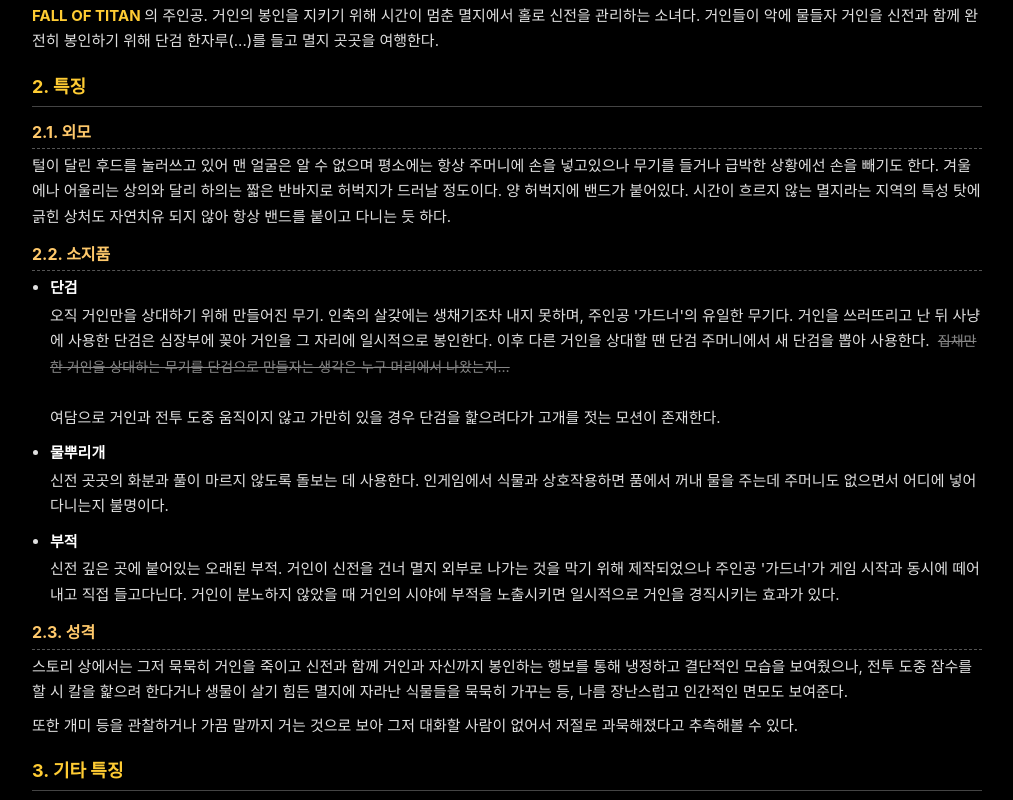
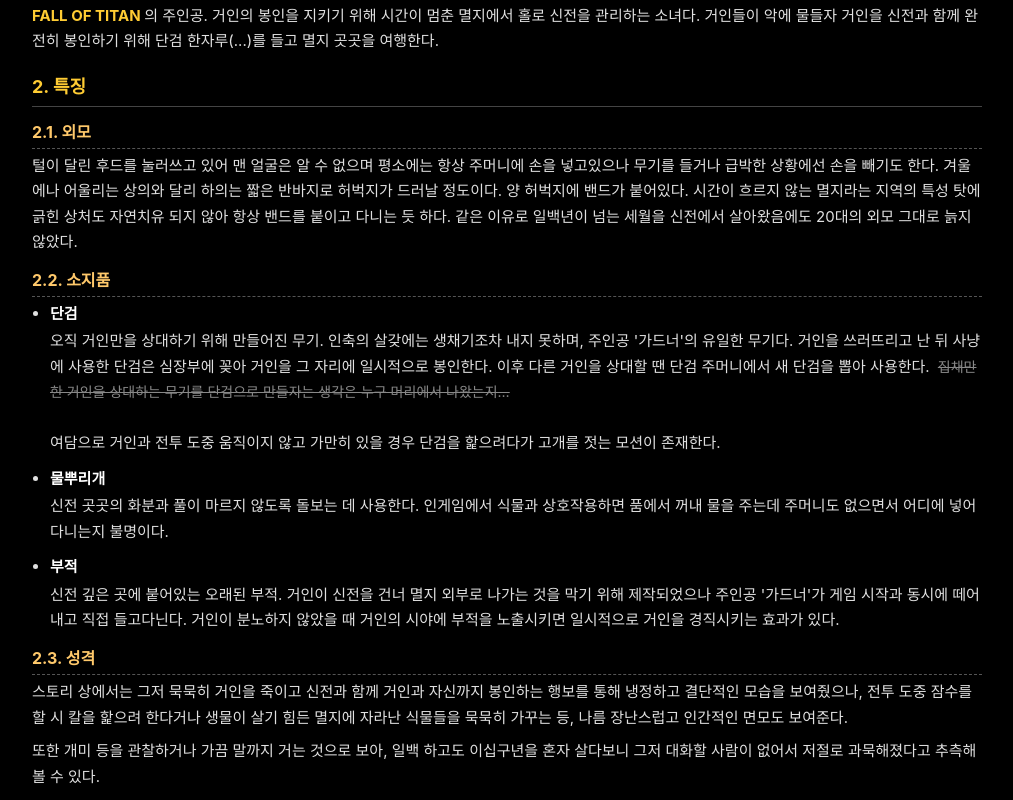
Before and after one commit to sawa1023/profile, a plain HTML site: page index.html in a window 1280 px wide. Shown: the part 1035-1835 px from the top of the page, without its empty margins (133-1146 px from the left). Drawn offline with Linux system fonts and the light colour scheme.

Commit message:
Update index.html

```diff
--- a/index.html
+++ b/index.html
@@ -460,7 +460,7 @@
   <h2 id="특징">2. 특징</h2>
 
   <h3 id="외모">2.1. 외모</h3>
-  <p>털이 달린 후드를 눌러쓰고 있어 맨 얼굴은 알 수 없으며 평소에는 항상 주머니에 손을 넣고있으나 무기를 들거나 급박한 상황에선 손을 빼기도 한다. 겨울에나 어울리는 상의와 달리 하의는 짧은 반바지로 허벅지가 드러날 정도이다. 양 허벅지에 밴드가 붙어있다. 시간이 흐르지 않는 멸지라는 지역의 특성 탓에 긁힌 상처도 자연치유 되지 않아 항상 밴드를 붙이고 다니는 듯 하다.</p>
+  <p>털이 달린 후드를 눌러쓰고 있어 맨 얼굴은 알 수 없으며 평소에는 항상 주머니에 손을 넣고있으나 무기를 들거나 급박한 상황에선 손을 빼기도 한다. 겨울에나 어울리는 상의와 달리 하의는 짧은 반바지로 허벅지가 드러날 정도이다. 양 허벅지에 밴드가 붙어있다. 시간이 흐르지 않는 멸지라는 지역의 특성 탓에 긁힌 상처도 자연치유 되지 않아 항상 밴드를 붙이고 다니는 듯 하다. 같은 이유로 일백년이 넘는 세월을 신전에서 살아왔음에도 20대의 외모 그대로 늙지 않았다.</p>
 
   <h3 id="소지품">2.2. 소지품</h3>
 
@@ -485,7 +485,7 @@
 
   <h3 id="성격">2.3. 성격</h3>
   <p>스토리 상에서는 그저 묵묵히 거인을 죽이고 신전과 함께 거인과 자신까지 봉인하는 행보를 통해 냉정하고 결단적인 모습을 보여줬으나, 전투 도중 잠수를 할 시 칼을 핥으려 한다거나 생물이 살기 힘든 멸지에 자라난 식물들을 묵묵히 가꾸는 등, 나름 장난스럽고 인간적인 면모도 보여준다.</p>
-  <p>또한 개미 등을 관찰하거나 가끔 말까지 거는 것으로 보아 그저 대화할 사람이 없어서 저절로 과묵해졌다고 추측해볼 수 있다.</p>
+  <p>또한 개미 등을 관찰하거나 가끔 말까지 거는 것으로 보아, 일백 하고도 이십구년을 혼자 살다보니 그저 대화할 사람이 없어서 저절로 과묵해졌다고 추측해볼 수 있다.</p>
 
   <h2 id="기타특징">3. 기타 특징</h2>
 
```
